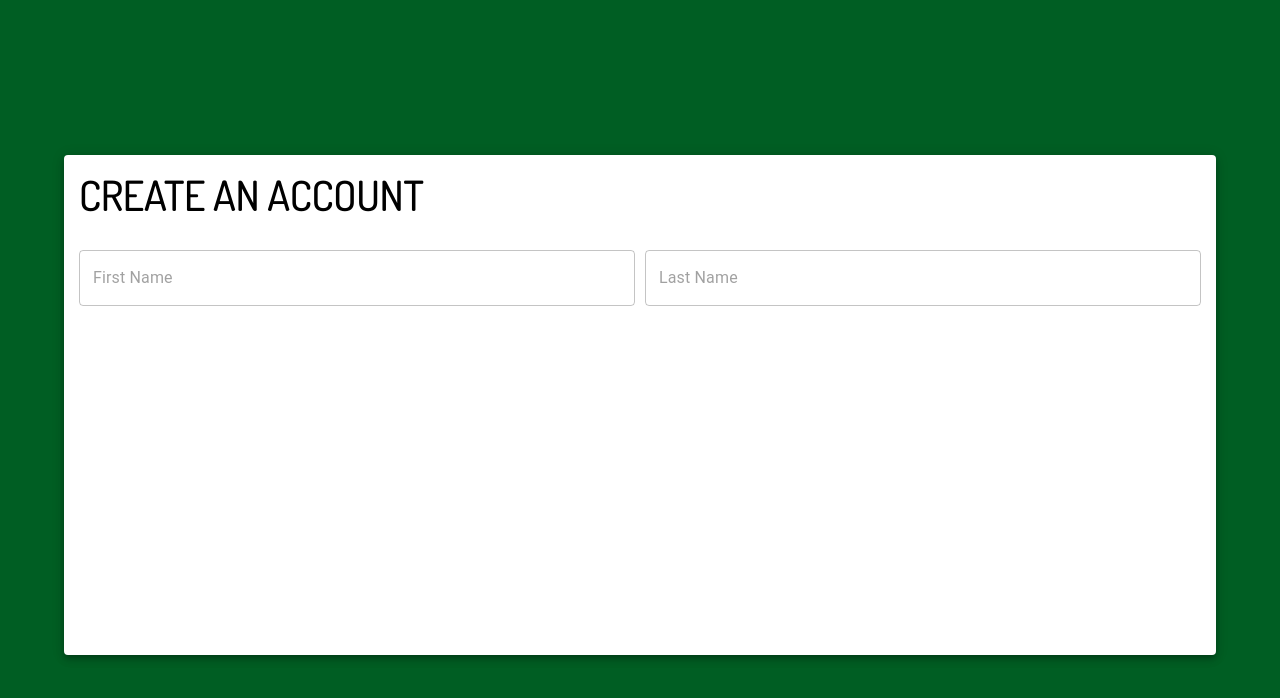
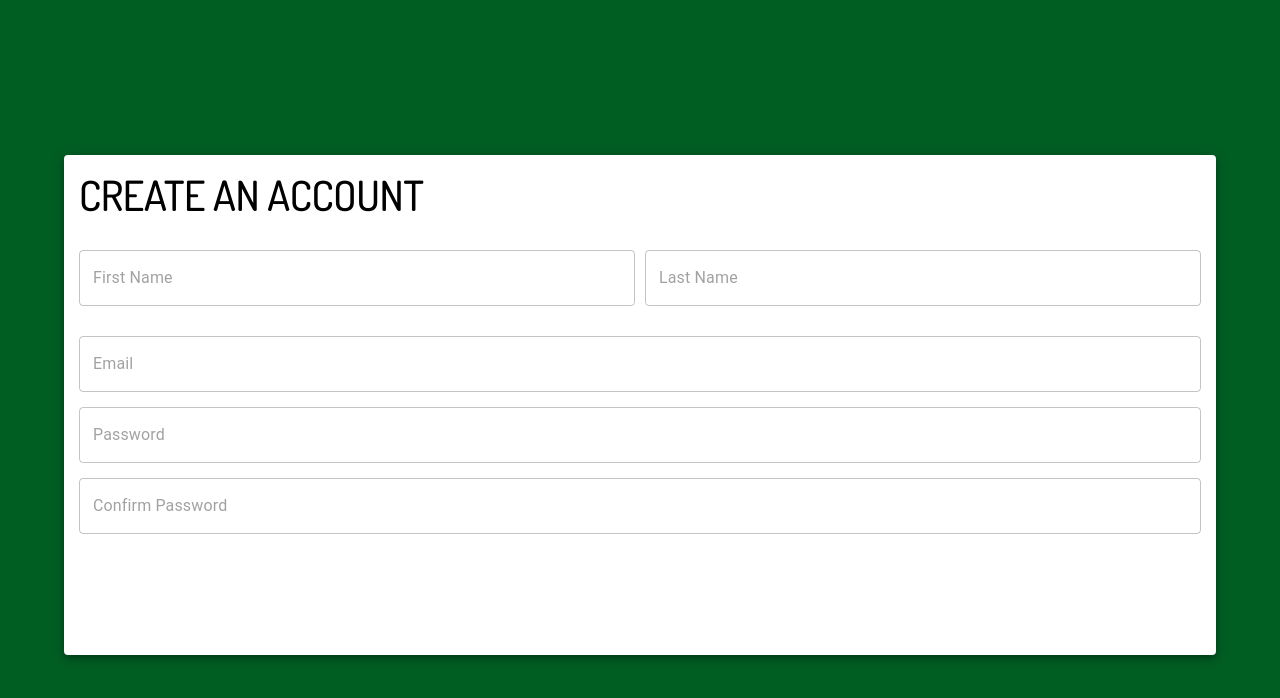
Before and after one commit to tylerpgen/golf-scores, a React (Vite) app in the folder client/: page /register in a window 1280 px wide. Shown: the top 698 px of the page. Built offline with nearby package versions, Linux system fonts and the light colour scheme.

Commit message:
added full width email password textfields

```diff
--- a/client/src/pages/RegisterPage.jsx
+++ b/client/src/pages/RegisterPage.jsx
@@ -69,6 +69,59 @@ const RegisterPage = () => {
               }}
             />
           </FormControl>
+          <FormControl sx={{ display: "flex", flexDirection: "column", padding: "15px" }}>
+            <TextField
+              id="email"
+              aria-describedby="email"
+              placeholder="Email"
+              fullWidth
+              sx={{
+                mb: "15px",
+                "& .Mui-focused .MuiOutlinedInput-notchedOutline": {
+                  border: "1px solid #e8b923",
+                },
+                "& .MuiOutlinedInput-root": {
+                  "&:hover fieldset": {
+                    borderColor: "#005e23",
+                  },
+                },
+              }}
+            />
+            <TextField
+              id="password"
+              aria-describedby="password"
+              placeholder="Password"
+              fullWidth
+              sx={{
+                mb: "15px",
+                "& .Mui-focused .MuiOutlinedInput-notchedOutline": {
+                  border: "1px solid #e8b923",
+                },
+                "& .MuiOutlinedInput-root": {
+                  "&:hover fieldset": {
+                    borderColor: "#005e23",
+                  },
+                },
+              }}
+            />
+            <TextField
+              id="confirm-password"
+              aria-describedby="confirm-password"
+              placeholder="Confirm Password"
+              fullWidth
+              sx={{
+                mb: "15px",
+                "& .Mui-focused .MuiOutlinedInput-notchedOutline": {
+                  border: "1px solid #e8b923",
+                },
+                "& .MuiOutlinedInput-root": {
+                  "&:hover fieldset": {
+                    borderColor: "#005e23",
+                  },
+                },
+              }}
+            />
+          </FormControl>
         </Paper>
       </Container>
     </Box>
```
